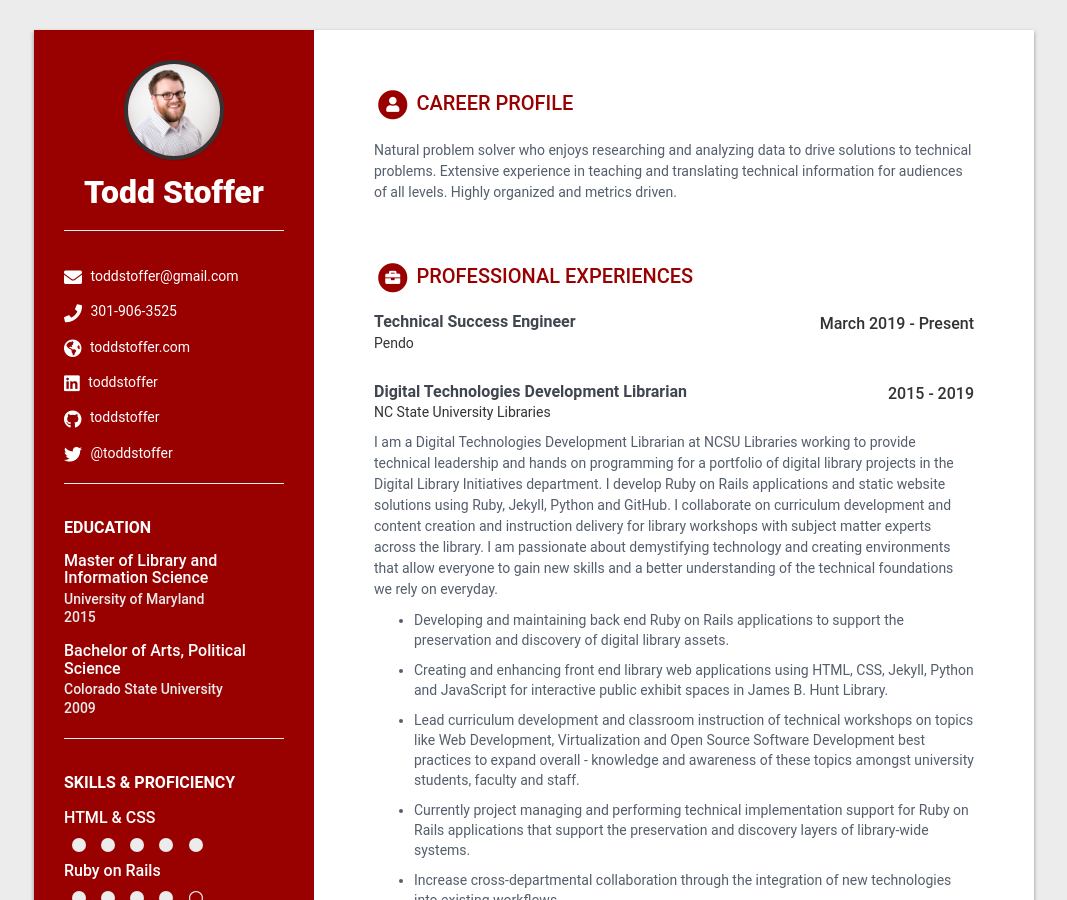
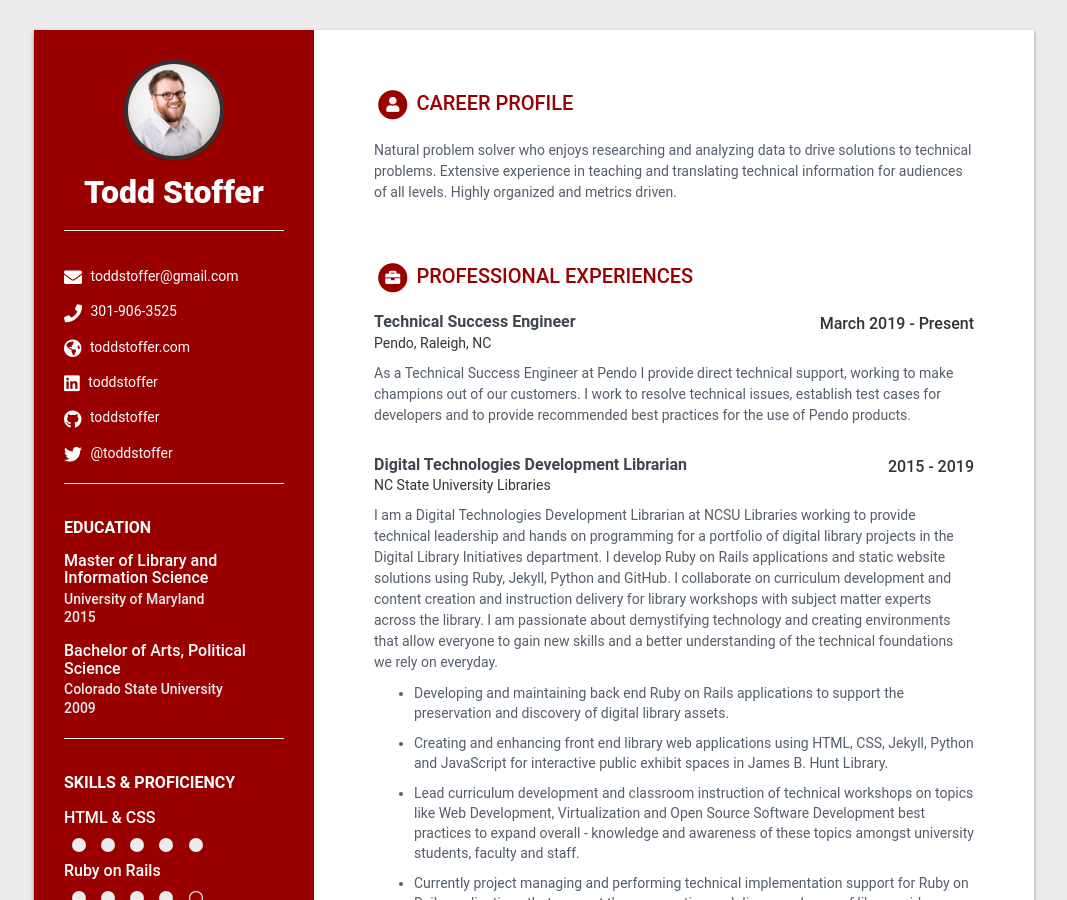
Before and after one commit to toddstoffer/resume, a Jekyll site: the page built from index.html, in a window 1280 px wide and 900 px high. Shown: the whole window, without its empty margins (106-1173 px from the left). Built offline with Jekyll 4.4.1, drawn with Linux system fonts in a browser that asks for light colours; nearby versions of some CDN libraries; a style sheet for code colours, icons or effects is not loaded.

Commit message:
Update professional-experience.yml

```diff
--- a/_data/professional-experience.yml
+++ b/_data/professional-experience.yml
@@ -1,7 +1,8 @@
 - role: Technical Success Engineer
   time: March 2019 - Present
-  company: Pendo
+  company: Pendo, Raleigh, NC
   details: > # Leave the greater-than sign on this line, it is necessary for proper formatting of the text below.
+    As a Technical Success Engineer at Pendo I provide direct technical support, working to make champions out of our customers. I work to resolve technical issues, establish test cases for developers and to provide recommended best practices for the use of Pendo products.
 
 - role: Digital Technologies Development Librarian
   time: 2015 - 2019
```
